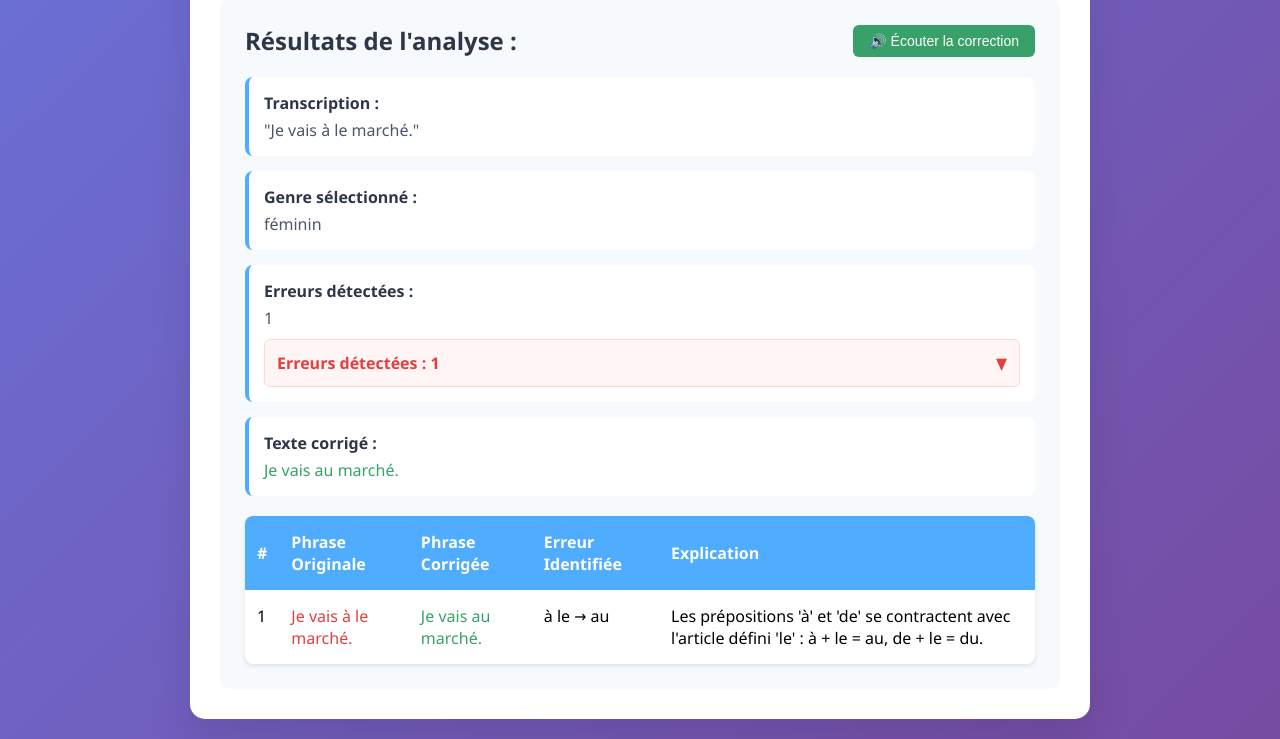
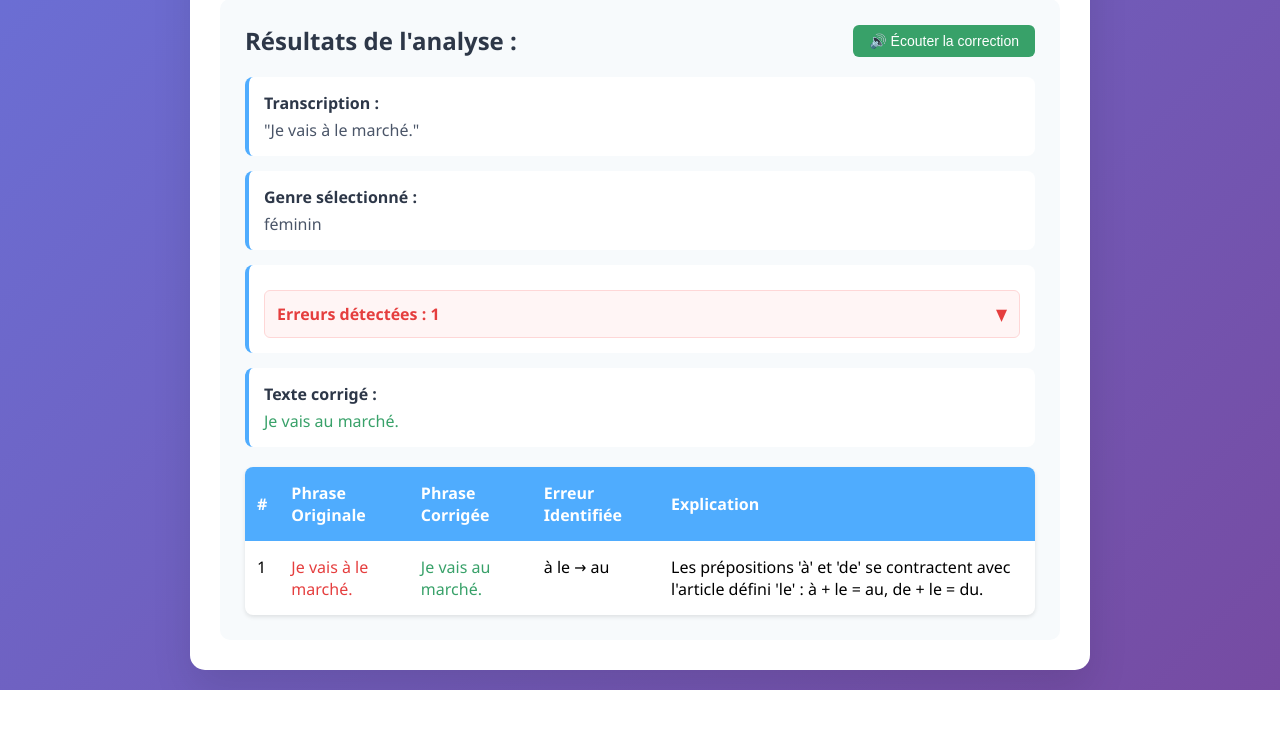
Before and after one commit to mariahcoleno/french-language-learning-platform, a Flask app: page / in a window 1280 px wide. Shown: the part 897-1636 px from the top of the page. After the commit the page ends 1587 px from the top, so only its background shows below. Run offline with Flask 3, Linux system fonts and the light colour scheme.

Commit message:
Updated index.html so that Erreurs detectees only displays once in the UI to save space and avoid redundancy

```diff
--- a/french_learning_web_app/app/templates/index.html
+++ b/french_learning_web_app/app/templates/index.html
@@ -429,10 +429,8 @@
                 </div>
 
                 <div class="result-item">
-                    <div class="result-label">Erreurs détectées :</div>
-                    <div class="result-value" id="error-count"></div>
                     <details class="errors-dropdown" id="errors-dropdown">
-                        <summary id="errors-summary">Voir les erreurs détectées</summary>
+                        <summary id="errors-summary">Erreurs détectées : 0</summary>
                         <div class="error-list" id="error-list"></div>
                     </details>
                 </div>
@@ -616,7 +614,6 @@
             const resultsSection = document.getElementById('results');
             const transcription = document.getElementById('transcription');
             const selectedGender = document.getElementById('selected-gender');
-            const errorCount = document.getElementById('error-count');
             const correctedText = document.getElementById('corrected-text');
             const errorsDropdown = document.getElementById('errors-dropdown');
             const errorsSummary = document.getElementById('errors-summary');
@@ -629,13 +626,13 @@
             // Fill basic info
             transcription.textContent = `"${originalText}"`;
             selectedGender.textContent = gender;
-            errorCount.textContent = rule.errors.length;
             correctedText.textContent = rule.corrected;
 
             // Update errors dropdown
+            errorsSummary.textContent = `Erreurs détectées : ${rule.errors.length}`;
+
             if (rule.errors.length > 0) {
                 errorsDropdown.style.display = 'block';
-                errorsSummary.textContent = `Erreurs détectées : ${rule.errors.length}`;
 
                 // Create error list for dropdown
                 errorList.innerHTML = '';
@@ -646,7 +643,8 @@
                     errorList.appendChild(errorItem);
                 });
             } else {
-                errorsDropdown.style.display = 'none';
+                errorsDropdown.style.display = 'block'; // Still show it but with 0 errors
+                errorList.innerHTML = '<div class="error-item">Aucune erreur détectée.</div>';
             }
 
             // Fill errors table
```
